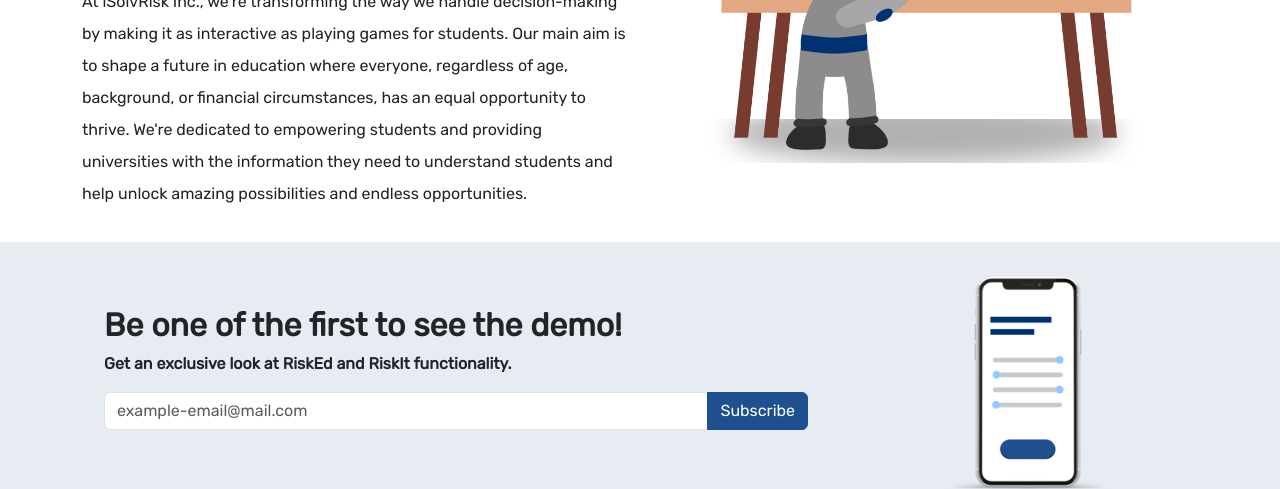
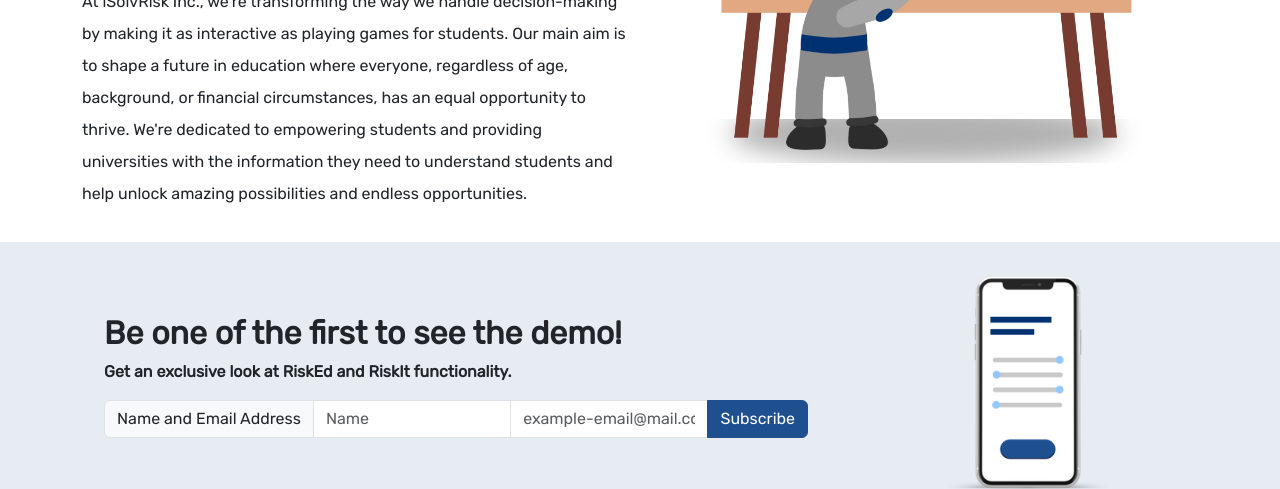
Before and after one commit to chantal-beltran/iSolvRisk, a plain HTML site: page index.html in a window 1280 px wide. Shown: the part 442-931 px from the top of the page. Drawn offline with nearby package versions, Linux system fonts and the light colour scheme.

Commit message:
Add files via upload

```diff
--- a/index.html
+++ b/index.html
@@ -132,7 +132,9 @@
           <h2 class = "fw-bold">Be one of the first to see the demo!</h2>
           <p class = "fw-bold"> Get an exclusive look at RiskEd and RiskIt functionality.</p>
              <form action = "https://formsubmit.co/10d12e316c3fb9084c147ae4223779d7" method = "POST">
-              <div class="input-group mb-3">
+              <div class="input-group">
+                <span class="input-group-text">Name and Email Address</span>
+                <input type="text" aria-label="First name" class="form-control" placeholder = "Name" name = "name">
                 <input type="email" class="form-control" placeholder="example-email@mail.com" aria-label="email-address" aria-describedby="button-addon2" name = "email">
                 <button class="btn btn-primary" type="button" name = "submit" id="button-addon2" data-submit = "...Sending">Subscribe</button>
               </div>
```
